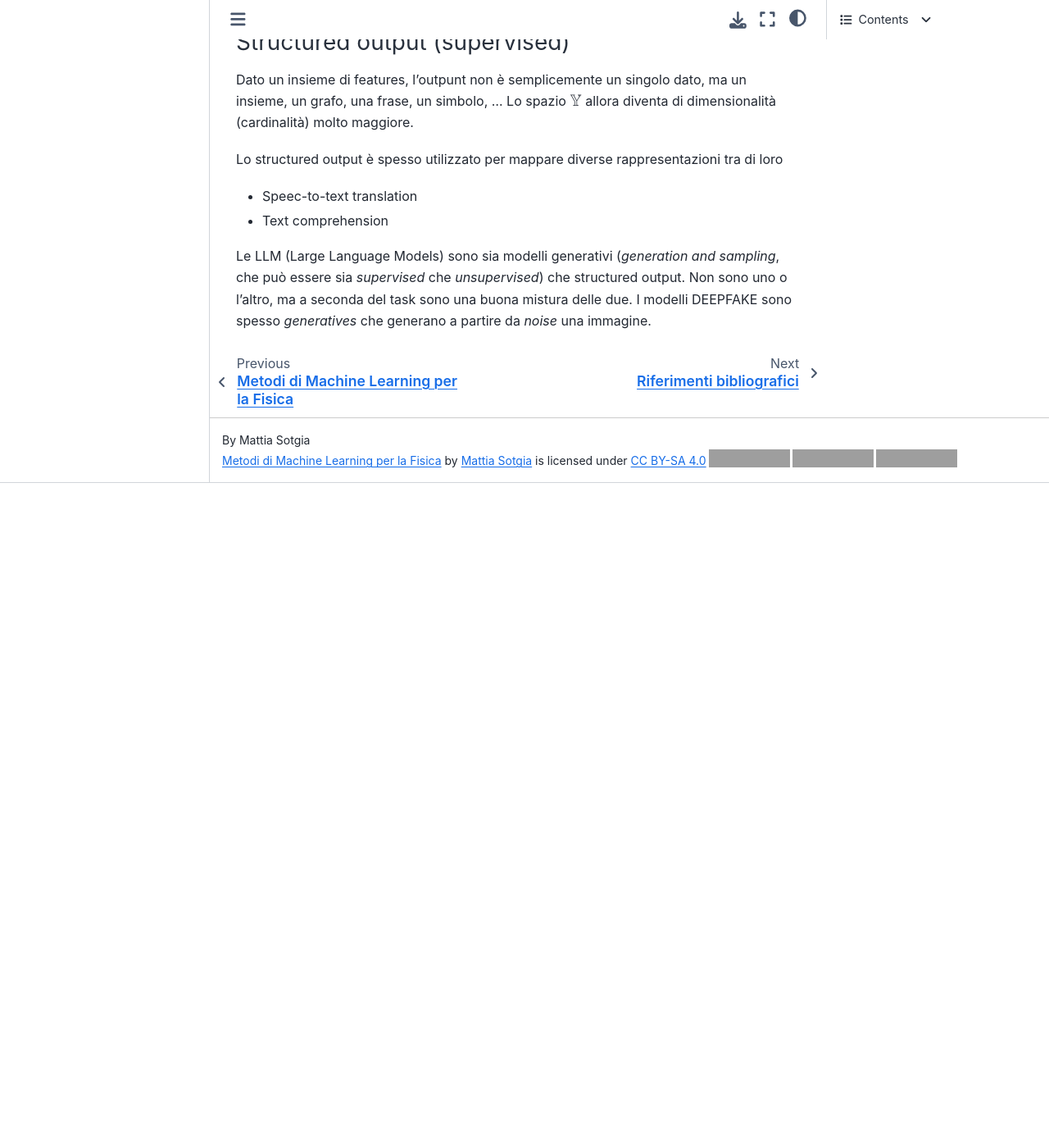
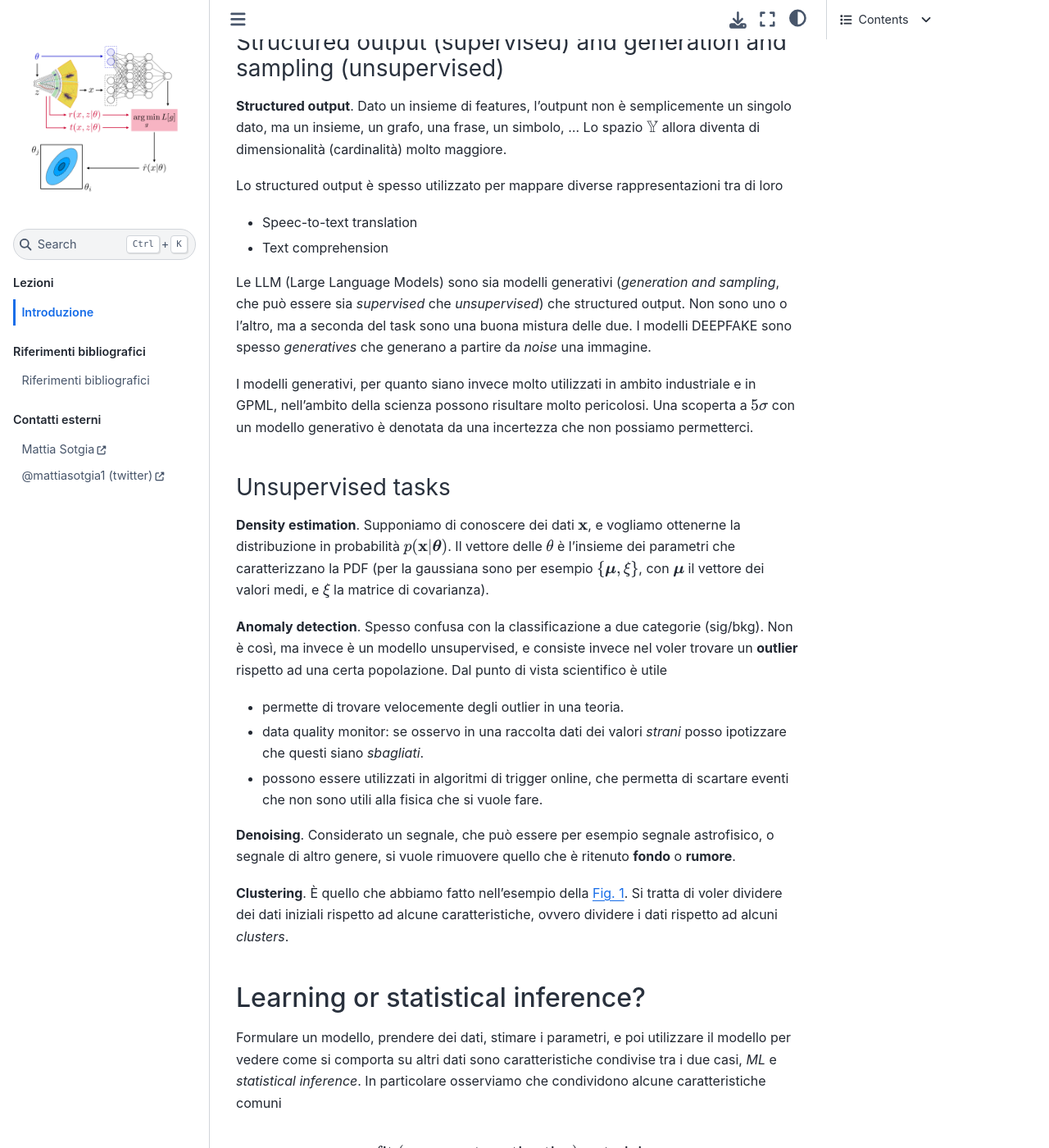
Before and after one commit to mattiasotgia/machine-learning-physics, a Jupyter Book: the page built from book/content/lectures/introduction.md, in a window 1280 px wide and 1400 px high, scrolled down 5918 px. Shown: the whole window at 82% size. Built offline with Jupyter Book 1.0.4 settings and Sphinx 7.4.7 and the Sphinx Book theme 1.1.4, drawn with Linux system fonts in a browser that asks for light colours; cross-references to code outside the pages are shown as plain code; before the commit the page ends 6507 px from its top, so only the background shows below that; some of the changed text lies outside the part shown; grey boxes are pictures that could not be loaded.

Commit message:
intro 1740

```diff
--- a/book/content/lectures/introduction.md
+++ b/book/content/lectures/introduction.md
@@ -20,6 +20,10 @@
 | Non essendo estremeamente definite le FEATURES e le caratteristiche che si cercano sui dati che si considerano, e quindi le performances non possono essere estremamente alte. | Le features sono espresse dal modello fisico, quindi si ha che le performances sono assolutamente più solide. | 4. performance |  |
 
 ## Rappresentazioni: qualche dettaglio in più
+
+:::{margin}
+È importante osservare che per quanto non esplicitiamo, né espliciteremo mai, la forma analitica, queste funzioni sono in realtà funzioni in cui teoricamente il modello è noto. Non sto considerando perciò funzioni senza modello!
+:::
 
 Considerato un esperimento supervisionato, per cui dato una variabile $x$ (che può essere un vettore, o anche in un problema semplificato uno scalare) vogliamo ottenere
 
@@ -71,6 +75,10 @@
 
 Ma quali sono le _task_ che possiamo avere con il ML?
 
+:::{margin}
+_Classification_ e _regression_ sono di fatto praticamente uguali, ma differiscono solo all'ultimo layer, dove divergono nell'ultimo layer, associando i label.
+:::
+
  - __Regression__. Questi rappresentano i tipi di problemi principali che possiamo avere in ML. Questo corrisponde a determinare
 
    $$
@@ -111,12 +119,53 @@
     f(x, y_{t'\ll t}) = y_{t}.
 $$
 
-### Structured output (supervised)
+### Structured output (supervised) and generation and sampling (unsupervised)
 
-Dato un insieme di features, l'outpunt non è semplicemente un singolo dato, ma un insieme, un grafo, una frase, un simbolo, ... Lo spazio $\mathbb Y$ allora diventa di dimensionalità (cardinalità) molto maggiore.
+__Structured output__. Dato un insieme di features, l'outpunt non è semplicemente un singolo dato, ma un insieme, un grafo, una frase, un simbolo, ... Lo spazio $\mathbb Y$ allora diventa di dimensionalità (cardinalità) molto maggiore.
 
 Lo structured output è spesso utilizzato per mappare diverse rappresentazioni tra di loro
  - Speec-to-text translation
  - Text comprehension
 
 Le LLM (Large Language Models) sono sia modelli generativi (_generation and sampling_, che può essere sia _supervised_ che _unsupervised_) che structured output. Non sono uno o l'altro, ma a seconda del task sono una buona mistura delle due. I modelli DEEPFAKE sono spesso _generatives_ che generano a partire da _noise_ una immagine.
+
+I modelli generativi, per quanto siano invece molto utilizzati in ambito industriale e in GPML, nell'ambito della scienza possono risultare molto pericolosi. Una scoperta a $5\sigma$ con un modello generativo è denotata da una incertezza che non possiamo permetterci.
+
+### Unsupervised tasks
+
+__Density estimation__. Supponiamo di conoscere dei dati $\textbf x$, e vogliamo ottenerne la distribuzione in probabilità $p(\textbf x | \boldsymbol \theta)$. Il vettore delle $\theta$ è l'insieme dei parametri che caratterizzano la PDF (per la gaussiana sono per esempio $\{\boldsymbol \mu, \xi\}$, con $\boldsymbol \mu$ il vettore dei valori medi, e $\xi$ la matrice di covarianza).
+
+__Anomaly detection__. Spesso confusa con la classificazione a due categorie (sig/bkg). Non è così, ma invece è un modello unsupervised, e consiste invece nel voler trovare un __outlier__ rispetto ad una certa popolazione. Dal punto di vista scientifico è utile
+ - permette di trovare velocemente degli outlier in una teoria.
+ - data quality monitor: se osservo in una raccolta dati dei valori _strani_ posso ipotizzare che questi siano _sbagliati_.
+ - possono essere utilizzati in algoritmi di trigger online, che permetta di scartare eventi che non sono utili alla fisica che si vuole fare.
+
+__Denoising__. Considerato un segnale, che può essere per esempio segnale astrofisico, o segnale di altro genere, si vuole rimuovere quello che è ritenuto __fondo__ o __rumore__.
+
+__Clustering__. È quello che abbiamo fatto nell'esempio della {numref}`reparametrization`. Si tratta di voler dividere dei dati iniziali rispetto ad alcune caratteristiche, ovvero dividere i dati rispetto ad alcuni _clusters_.
+
+
+## Learning or statistical inference?
+
+Formulare un modello, prendere dei dati, stimare i parametri, e poi utilizzare il modello per vedere come si comporta su altri dati sono caratteristiche condivise tra i due casi, _ML_ e _statistical inference_. In particolare osserviamo che condividono alcune caratteristiche comuni
+
+$$
+    \text{fit (or parameter estimation)} \leftrightarrow \text{training}
+$$
+$$
+    \text{goodness of fit test} \leftrightarrow \text{model validation}
+$$
+
+L'inferenza statistica tradizionale fornisce dei dati (che chiamiamo train data), che, considerato un modello $f(\bf x, \boldsymbol \theta) = \bf y$, mi permette di stimare i parametri $\boldsymbol \theta$. Generalmente quindi un test GoF lo vado a fare su due modelli.
+
+Lo scopo del ML non è quello di capire se i miei dati mi danno dei parametri buoni, quano invece di dare un modello che mi permette di essere riutilizzato. Si vede quindi la difficoltà dell'overtraining. Quindi diventa fondamentale anche il passaggio di model validation, che non è tra modelli diversi, ma tra modelli uguali, con differenti livelli di predizione del modello, e procedo fintanto che il livello di predizione del modello e dei dati di validation sono in buon accordo.
+
+:::{admonition} Learning
+:class: important
+La procedura del learning consiste nel costruire un modello statistico, di cui conosco appena alcune proprietà; fittare il modello ai dati; calcolare la stessa funzione su un altro set di dati; se mi soddisfa ottimo, altrimenti modifico dei dati e ripeto il processo da capo.
+
+In un nuovo linguaggio
+ - training, on some hyperparameters
+ - model validation
+ - calibration
+:::
```
